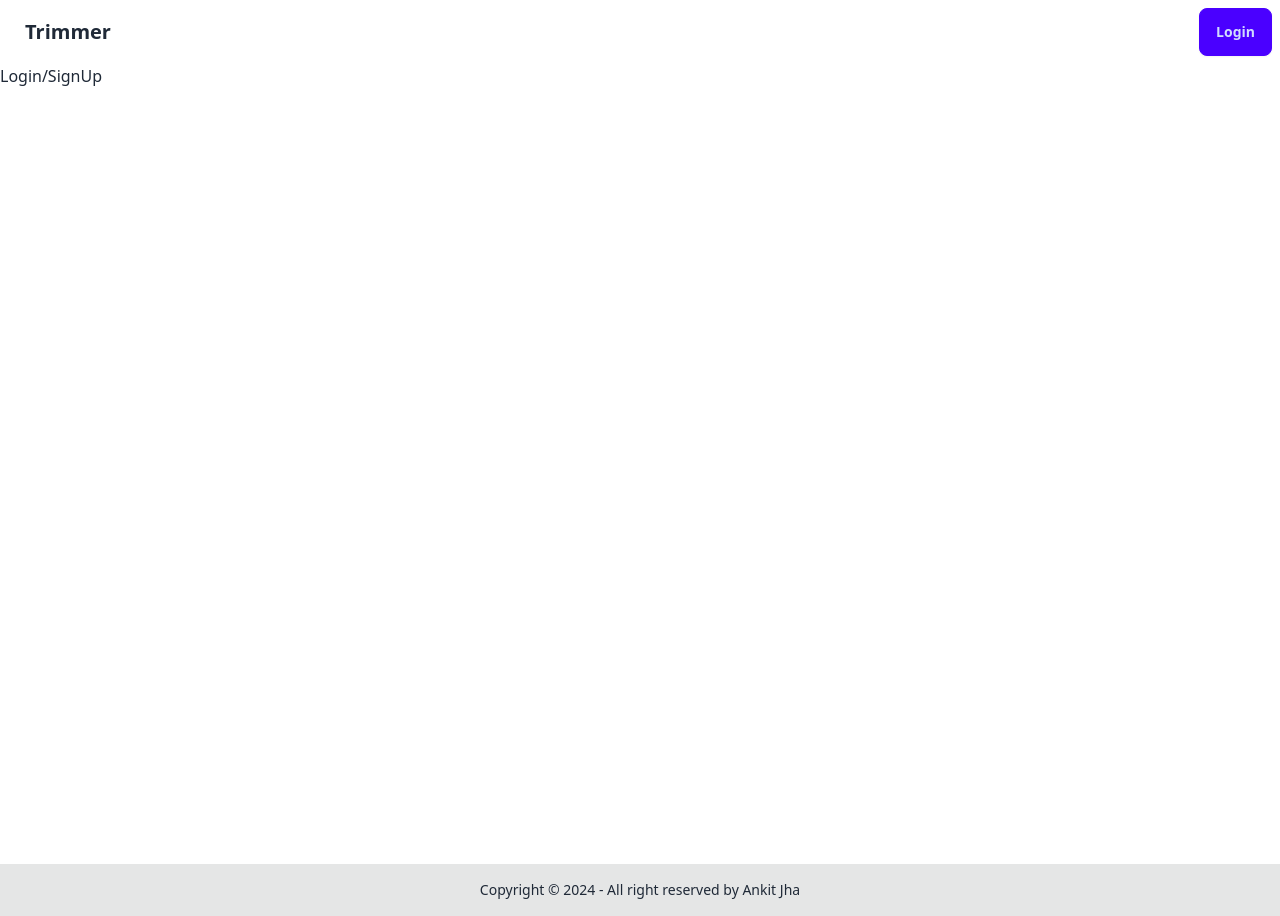
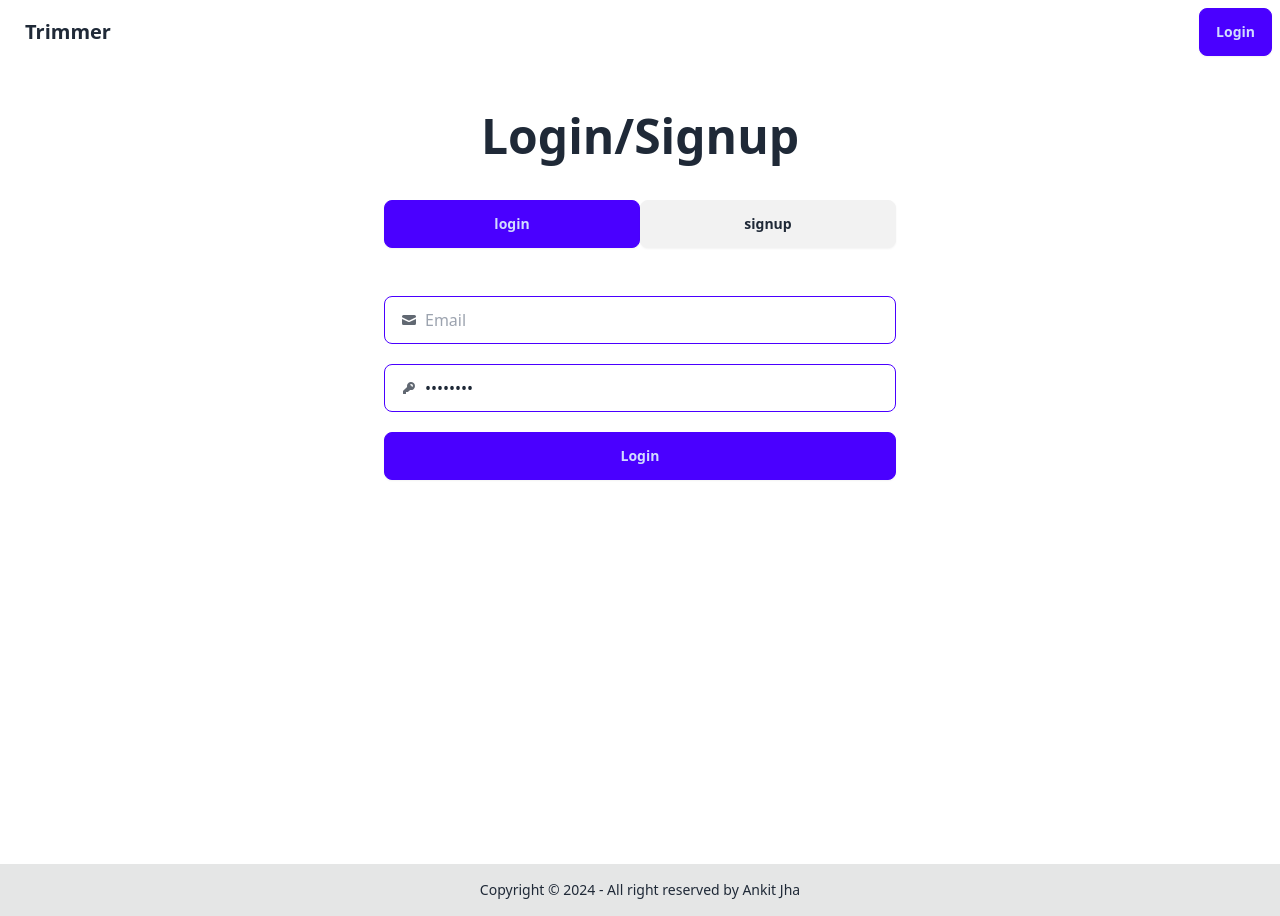
Before and after one commit to ankitjhagithub21/trimmer, a React (Vite) app: page /auth in a window 1280 px wide. Built offline with nearby package versions, Linux system fonts and the light colour scheme.

Commit message:
created login and signup page

```diff
--- a/src/components/header.jsx
+++ b/src/components/header.jsx
@@ -1,4 +1,4 @@
-import {Link} from 'react-router-dom'
+import { Link } from 'react-router-dom'
 
 const Header = () => {
   const user = null
@@ -29,7 +29,7 @@
                 </li>
               </ul>
             </div>
-        </div> : <button className='btn btn-primary'>Login</button>
+          </div> : <Link to={"/auth"} className='btn btn-primary'>Login</Link>
         }
       </div>
     </header>
--- /dev/null
+++ b/src/components/login.jsx
@@ -0,0 +1,39 @@
+import React from 'react'
+
+const Login = () => {
+    return (
+        <form className='flex flex-col gap-5'>
+
+            <label className="input input-primary flex items-center gap-2">
+                <svg
+                    xmlns="http://www.w3.org/2000/svg"
+                    viewBox="0 0 16 16"
+                    fill="currentColor"
+                    className="h-4 w-4 opacity-70">
+                    <path
+                        d="M2.5 3A1.5 1.5 0 0 0 1 4.5v.793c.026.009.051.02.076.032L7.674 8.51c.206.1.446.1.652 0l6.598-3.185A.755.755 0 0 1 15 5.293V4.5A1.5 1.5 0 0 0 13.5 3h-11Z" />
+                    <path
+                        d="M15 6.954 8.978 9.86a2.25 2.25 0 0 1-1.956 0L1 6.954V11.5A1.5 1.5 0 0 0 2.5 13h11a1.5 1.5 0 0 0 1.5-1.5V6.954Z" />
+                </svg>
+                <input type="text" className="grow" placeholder="Email" />
+            </label>
+
+            <label className="input input-primary flex items-center gap-2">
+                <svg
+                    xmlns="http://www.w3.org/2000/svg"
+                    viewBox="0 0 16 16"
+                    fill="currentColor"
+                    className="h-4 w-4 opacity-70">
+                    <path
+                        fillRule="evenodd"
+                        d="M14 6a4 4 0 0 1-4.899 3.899l-1.955 1.955a.5.5 0 0 1-.353.146H5v1.5a.5.5 0 0 1-.5.5h-2a.5.5 0 0 1-.5-.5v-2.293a.5.5 0 0 1 .146-.353l3.955-3.955A4 4 0 1 1 14 6Zm-4-2a.75.75 0 0 0 0 1.5.5.5 0 0 1 .5.5.75.75 0 0 0 1.5 0 2 2 0 0 0-2-2Z"
+                        clipRule="evenodd" />
+                </svg>
+                <input type="password" className="grow" value="password" />
+            </label>
+            <button className='btn btn-primary'>Login</button>
+        </form>
+    )
+}
+
+export default Login
--- /dev/null
+++ b/src/components/signup.jsx
@@ -0,0 +1,39 @@
+import React from 'react'
+
+const Signup = () => {
+    return (
+        <form className='flex flex-col gap-5'>
+
+            <label className="input input-primary flex items-center gap-2">
+                <svg
+                    xmlns="http://www.w3.org/2000/svg"
+                    viewBox="0 0 16 16"
+                    fill="currentColor"
+                    className="h-4 w-4 opacity-70">
+                    <path
+                        d="M2.5 3A1.5 1.5 0 0 0 1 4.5v.793c.026.009.051.02.076.032L7.674 8.51c.206.1.446.1.652 0l6.598-3.185A.755.755 0 0 1 15 5.293V4.5A1.5 1.5 0 0 0 13.5 3h-11Z" />
+                    <path
+                        d="M15 6.954 8.978 9.86a2.25 2.25 0 0 1-1.956 0L1 6.954V11.5A1.5 1.5 0 0 0 2.5 13h11a1.5 1.5 0 0 0 1.5-1.5V6.954Z" />
+                </svg>
+                <input type="text" className="grow" placeholder="Email" />
+            </label>
+
+            <label className="input input-primary flex items-center gap-2">
+                <svg
+                    xmlns="http://www.w3.org/2000/svg"
+                    viewBox="0 0 16 16"
+                    fill="currentColor"
+                    className="h-4 w-4 opacity-70">
+                    <path
+                        fillRule="evenodd"
+                        d="M14 6a4 4 0 0 1-4.899 3.899l-1.955 1.955a.5.5 0 0 1-.353.146H5v1.5a.5.5 0 0 1-.5.5h-2a.5.5 0 0 1-.5-.5v-2.293a.5.5 0 0 1 .146-.353l3.955-3.955A4 4 0 1 1 14 6Zm-4-2a.75.75 0 0 0 0 1.5.5.5 0 0 1 .5.5.75.75 0 0 0 1.5 0 2 2 0 0 0-2-2Z"
+                        clipRule="evenodd" />
+                </svg>
+                <input type="password" className="grow" value="password" />
+            </label>
+            <button className='btn btn-primary'>Signup</button>
+        </form>
+    )
+}
+
+export default Signup
--- a/src/pages/auth.jsx
+++ b/src/pages/auth.jsx
@@ -1,15 +1,34 @@
-import React from 'react'
+import React, { useState } from 'react'
 import { useSearchParams } from 'react-router-dom'
+import Login from '../components/login'
+import Signup from '../components/signup'
 
 const Auth = () => {
   const [searchParams] = useSearchParams()
   const url = searchParams.get('createNew')
+  const [currPage, setCurrPage] = useState("login")
+
   return (
-    <div>
-      {
-        url  ? <div>Hold Up ! Let's Login First..</div> : <div>Login/SignUp</div>
+    <section className='py-12'>
+      <h1 className='text-center md:text-5xl text-2xl font-bold mb-10'>
+        {
+          url ? "Hold Up ! Let's Login First.." : 'Login/Signup'
       }
-    </div>
+      </h1>
+      <div className='flex items-center justify-center'>
+       {
+         ["login","signup"].map((btn,index)=>{
+          return <button className={`btn md:btn-wide  ${btn===currPage && 'btn-primary'}`} key={index} onClick={()=>setCurrPage(btn)}>{btn}</button>
+        })
+       }
+      </div>
+      <div className='max-w-lg mx-auto my-12'>
+        {
+          currPage === "login" ? <Login /> : <Signup />
+        }
+      </div>
+
+    </section>
   )
 }
 
```
Lines whose indentation alone changed are shown as unchanged.
